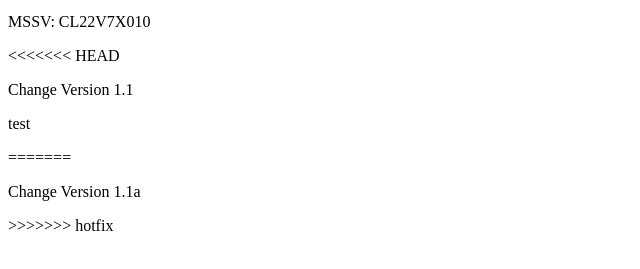
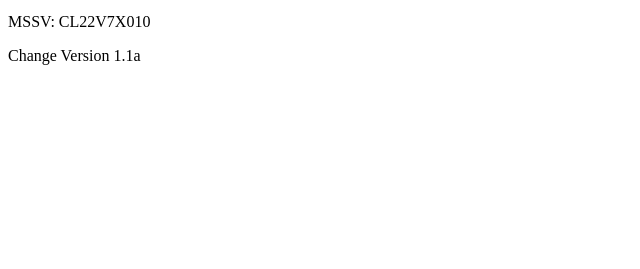
Before and after one commit to nguyenhuynhquangduy/new_website, a plain HTML site: page index.html in a window 1280 px wide. Shown: the part 127-396 px from the top of the page, without its empty margins (0-640 px from the left). Drawn offline with Linux system fonts and the light colour scheme.

Commit message:
Bai tap 1 - Thuc hanh git ver1.1b

```diff
--- a/index.html
+++ b/index.html
@@ -9,11 +9,6 @@
     <h1> BÀI TẬP 1 - THỰC HÀNH GIT</h1>
     <P>Họ tên: Nguyễn Huỳnh Quang Duy</P>
     <p>MSSV: CL22V7X010</p>
-<<<<<<< HEAD
-    <p>Change Version 1.1</p>
-    <p>test</p>
-=======
     <p>Change Version 1.1a</p>
->>>>>>> hotfix
 </body>
 </html>
```
